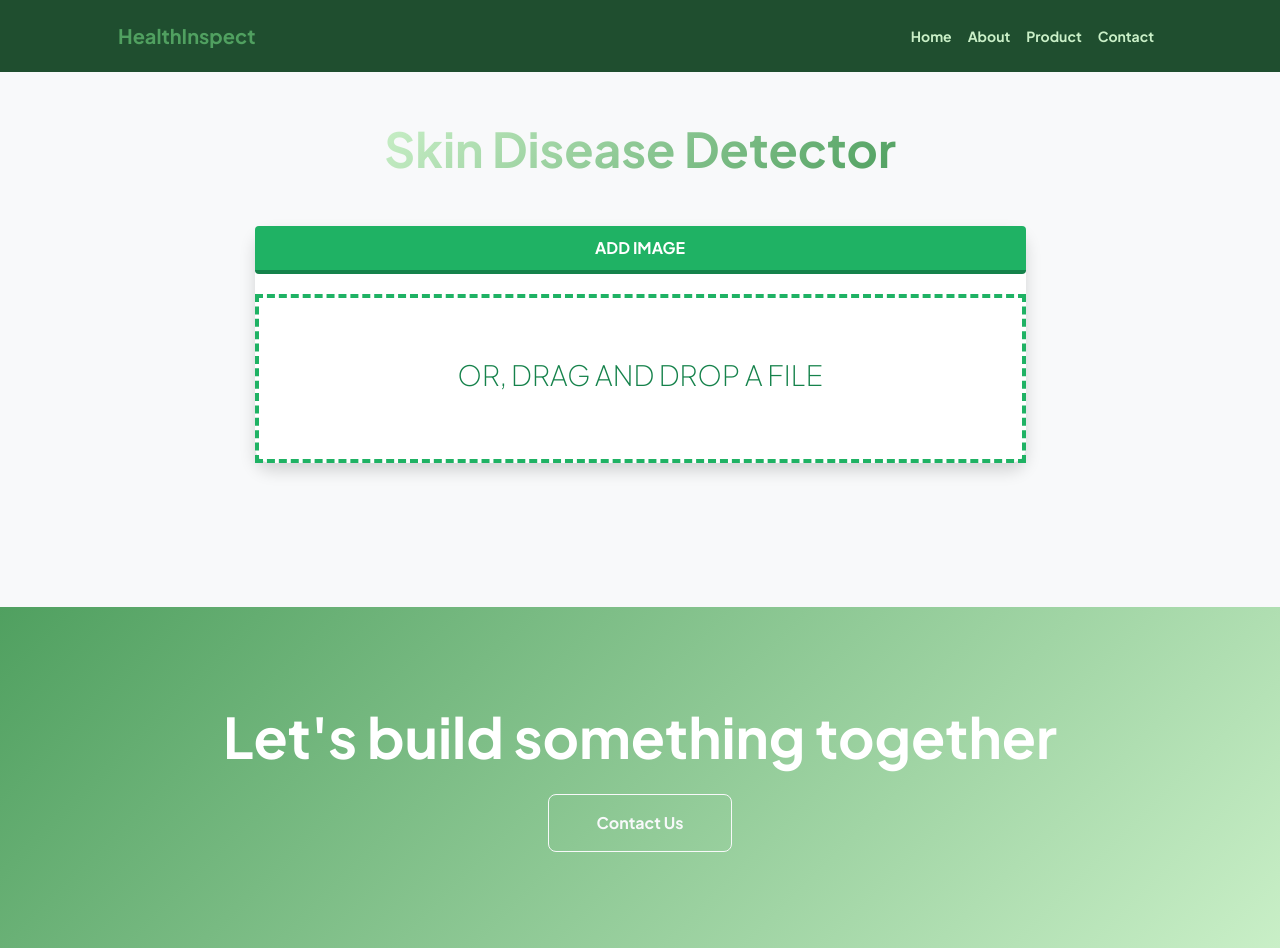
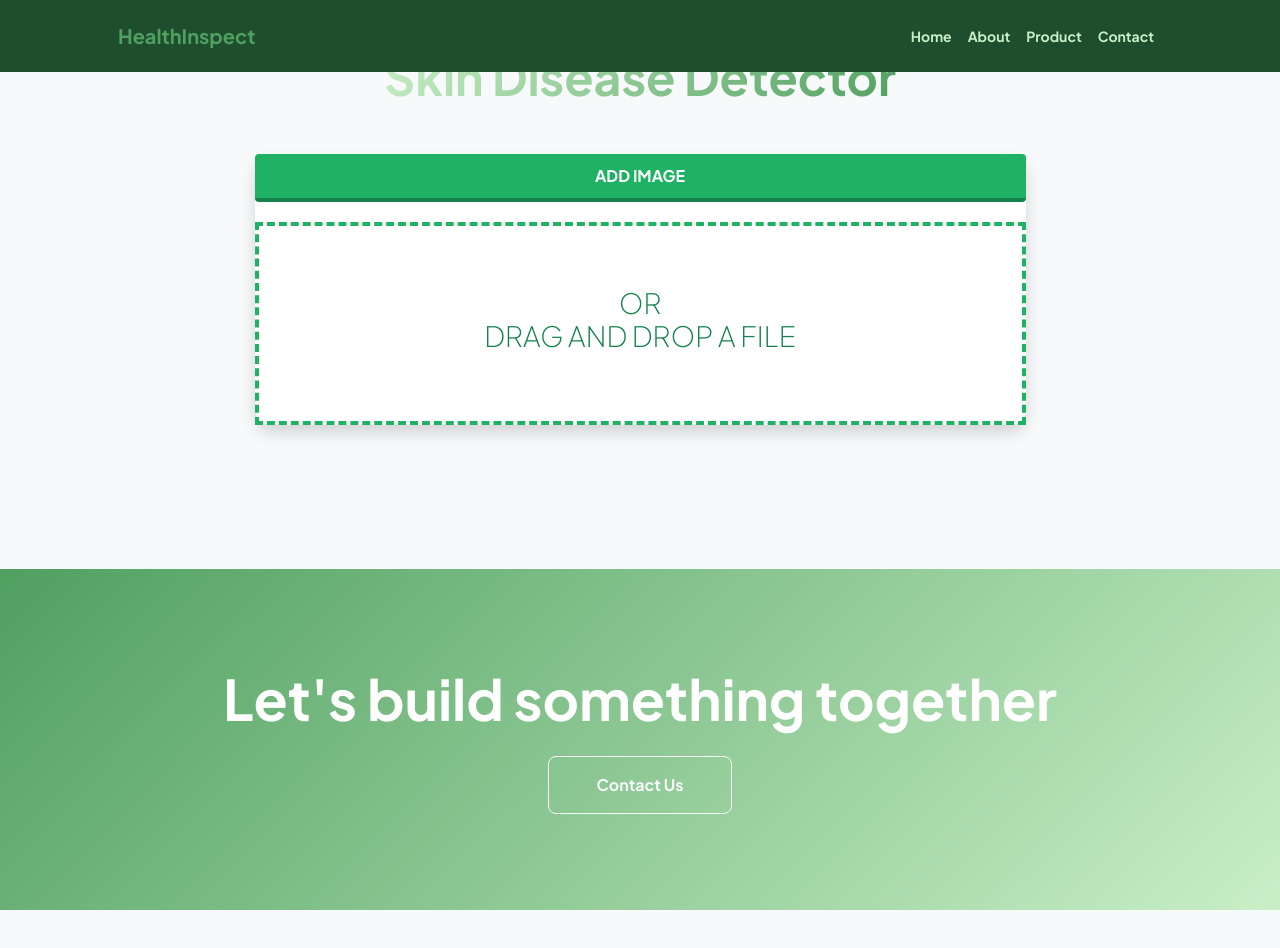
Before and after one commit to takshkothari/HealthInspect, a Flask app: page /product.html in a window 1280 px wide. After the commit the page ends 910 px from the top, so only its background shows below. Run offline with Flask 3, Linux system fonts and the light colour scheme; some libraries are stand-ins or nearby versions.

Commit message:
Update product.html

```diff
--- a/ste/templates/product.html
+++ b/ste/templates/product.html
@@ -20,7 +20,7 @@
     <body class="d-flex flex-column h-100 bg-light">
         <main class="flex-shrink-0">
             <!-- Navigation-->
-            <nav class="navbar navbar-expand-lg navbar-light bg-success py-3">
+            <nav class="navbar navbar-expand-lg navbar-light bg-success py-3 fixed-top">
                 <div class="container px-5">
                     <a class="navbar-brand" href="index.html"><span class="fw-bolder text-primary">HealthInspect</span></a>
                     <button class="navbar-toggler" type="button" data-bs-toggle="collapse" data-bs-target="#navbarSupportedContent" aria-controls="navbarSupportedContent" aria-expanded="false" aria-label="Toggle navigation"><span class="navbar-toggler-icon"></span></button>
@@ -34,6 +34,7 @@
                     </div>
                 </div>
             </nav>
+            <div class="main-2">
             <!-- Projects Section-->
             <section class="py-5">
                 <div class="container px-5 mb-5">
@@ -48,7 +49,7 @@
                                 <div class="file-upload-placeholder">
                                     <input class="file-upload-input" type='file' onchange="readURL(this);" accept="image/*" />
                                     <div class="drag-text">
-                                        <h3>or, drag and drop a file</h3>
+                                        <h3>or<br>drag and drop a file</h3>
                                     </div>
                                 </div>
                                 <div class="file-upload-preview">
@@ -71,6 +72,7 @@
                     </div>
                 </div>
             </section>
+            </div>
         </main>
 
         <!-- Bootstrap core JS-->
```
